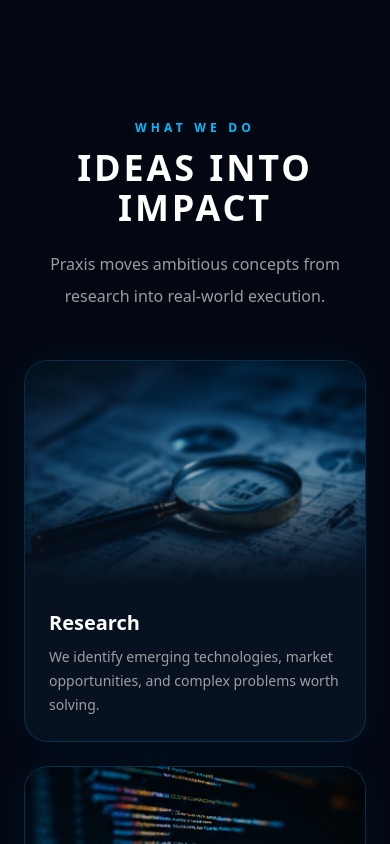
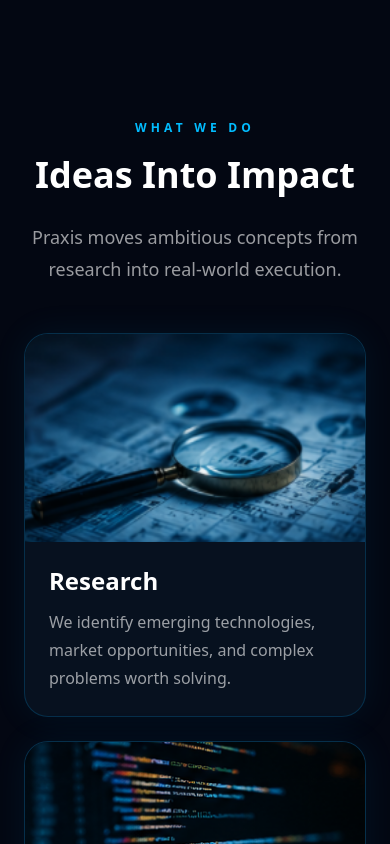
Before and after one commit to pmfRoddi/spartyn-capital-site, a Next.js app: page /praxis in a window 390 px wide. Shown: the part 1760-2604 px from the top of the page. Built offline with nearby package versions, Linux system fonts and the light colour scheme.

Commit message:
Fix mobile layout and contact email

```diff
--- a/components/ContactCTA.tsx
+++ b/components/ContactCTA.tsx
@@ -2,7 +2,7 @@
   label = "Contact",
   title = "Have an opportunity worth discussing?",
   subtitle = "Tell us what you are building, funding, or trying to move forward.",
-  buttonText = "Contact Spartyn Capital",
+  buttonText = "Start the Conversation",
 }: {
   label?: string;
   title?: string;
@@ -10,41 +10,41 @@
   buttonText?: string;
 }) {
   return (
-    <section id="contact" className="px-6 py-24 md:px-14">
-      <div className="grid gap-8 rounded-3xl border border-sky-500/20 bg-gradient-to-r from-[#07111f] to-[#041022] p-8 shadow-[0_0_50px_rgba(14,165,233,0.08)] md:p-12 lg:grid-cols-[1fr_420px]">
+    <section id="contact" className="px-5 py-16 md:px-14 md:py-24">
+      <div className="mx-auto grid max-w-6xl gap-8 rounded-3xl border border-sky-500/20 bg-gradient-to-r from-[#07111f] to-[#041022] p-6 shadow-[0_0_50px_rgba(14,165,233,0.08)] md:p-12 lg:grid-cols-[1fr_420px]">
         <div>
           <p className="mb-4 text-xs font-bold uppercase tracking-[0.35em] text-sky-400">
             {label}
           </p>
 
-          <h2 className="mb-6 max-w-3xl text-4xl font-bold md:text-6xl">
+          <h2 className="mb-6 text-4xl font-black leading-tight md:text-6xl">
             {title}
           </h2>
 
-          <p className="max-w-2xl text-white/60">{subtitle}</p>
+          <p className="max-w-2xl leading-8 text-white/60">{subtitle}</p>
         </div>
 
         <form className="space-y-4 rounded-3xl border border-white/10 bg-white/[0.03] p-5">
           <input
             placeholder="Name"
-            className="w-full rounded-2xl border border-white/10 bg-[#030712] px-4 py-3 text-sm text-white outline-none placeholder:text-white/35 focus:border-sky-400"
+            className="w-full rounded-2xl border border-white/10 bg-[#030712] px-4 py-4 text-base text-white outline-none placeholder:text-white/35 focus:border-sky-400"
           />
 
           <input
             placeholder="Email"
             type="email"
-            className="w-full rounded-2xl border border-white/10 bg-[#030712] px-4 py-3 text-sm text-white outline-none placeholder:text-white/35 focus:border-sky-400"
+            className="w-full rounded-2xl border border-white/10 bg-[#030712] px-4 py-4 text-base text-white outline-none placeholder:text-white/35 focus:border-sky-400"
           />
 
           <textarea
             placeholder="Message"
             rows={5}
-            className="w-full resize-none rounded-2xl border border-white/10 bg-[#030712] px-4 py-3 text-sm text-white outline-none placeholder:text-white/35 focus:border-sky-400"
+            className="w-full resize-none rounded-2xl border border-white/10 bg-[#030712] px-4 py-4 text-base text-white outline-none placeholder:text-white/35 focus:border-sky-400"
           />
 
           <a
-            href="mailto:paul@spartyncapital.com"
-            className="flex w-full justify-center rounded-full bg-sky-400 px-8 py-4 text-sm font-bold text-[#03111f]"
+            href="mailto:advisory@spartyncapital.com"
+            className="flex w-full justify-center rounded-full bg-sky-400 px-6 py-4 text-center text-base font-black leading-tight text-[#03111f]"
           >
             {buttonText}
           </a>
--- a/components/ImageCard.tsx
+++ b/components/ImageCard.tsx
@@ -1,32 +1,21 @@
-export default function ImageCard({
-  title,
-  text,
-  image,
-  tall = false,
-}: {
+type ImageCardProps = {
   title: string;
   text: string;
   image: string;
   tall?: boolean;
-}) {
+};
+
+export default function ImageCard({ title, text, image, tall }: ImageCardProps) {
   return (
-    <div
-      className={`group overflow-hidden rounded-3xl border border-sky-500/20 bg-[#07111f] shadow-[0_0_40px_rgba(14,165,233,0.08)] transition duration-300 hover:-translate-y-1 hover:border-sky-400/50 ${
-        tall ? "min-h-[360px]" : ""
-      }`}
-    >
-      <div className="relative h-56 overflow-hidden">
-        <img
-          src={image}
-          alt=""
-          className="h-full w-full object-cover transition duration-700 group-hover:scale-110"
-        />
-        <div className="absolute inset-0 bg-gradient-to-t from-[#07111f] via-[#07111f]/25 to-transparent" />
+    <div className="overflow-hidden rounded-3xl border border-sky-500/20 bg-[#07111f] shadow-[0_0_35px_rgba(14,165,233,0.08)]">
+      <div className={tall ? "h-56 md:h-72" : "h-52 md:h-60"}>
+        <img src={image} alt={title} className="h-full w-full object-cover" />
       </div>
 
-      <div className="p-6">
-        <h3 className="mb-2 text-xl font-bold">{title}</h3>
-        <p className="text-sm leading-6 text-white/60">{text}</p>
+      <div className="p-6 md:p-7">
+        <h3 className="text-2xl font-black leading-tight">{title}</h3>
+
+        <p className="mt-3 text-base leading-7 text-white/60">{text}</p>
       </div>
     </div>
   );
--- a/components/SectionHeader.tsx
+++ b/components/SectionHeader.tsx
@@ -5,23 +5,21 @@
 }: {
   eyebrow: string;
   title: string;
-  text?: string;
+  text: string;
 }) {
   return (
-    <div className="mx-auto max-w-4xl text-center">
-      <p className="mb-3 text-xs font-bold uppercase tracking-[0.35em] text-sky-400">
+    <div className="mx-auto mb-10 max-w-4xl text-center md:mb-12">
+      <p className="mb-4 text-xs font-bold uppercase tracking-[0.35em] text-sky-400">
         {eyebrow}
       </p>
 
-      <h2 className="text-4xl font-black uppercase tracking-[0.08em] md:text-6xl">
+      <h2 className="text-4xl font-black leading-tight md:text-6xl">
         {title}
       </h2>
 
-      {text && (
-        <p className="mx-auto mt-5 max-w-2xl text-base leading-8 text-white/60">
-          {text}
-        </p>
-      )}
+      <p className="mx-auto mt-6 max-w-2xl text-lg leading-8 text-white/60">
+        {text}
+      </p>
     </div>
   );
 }
```
